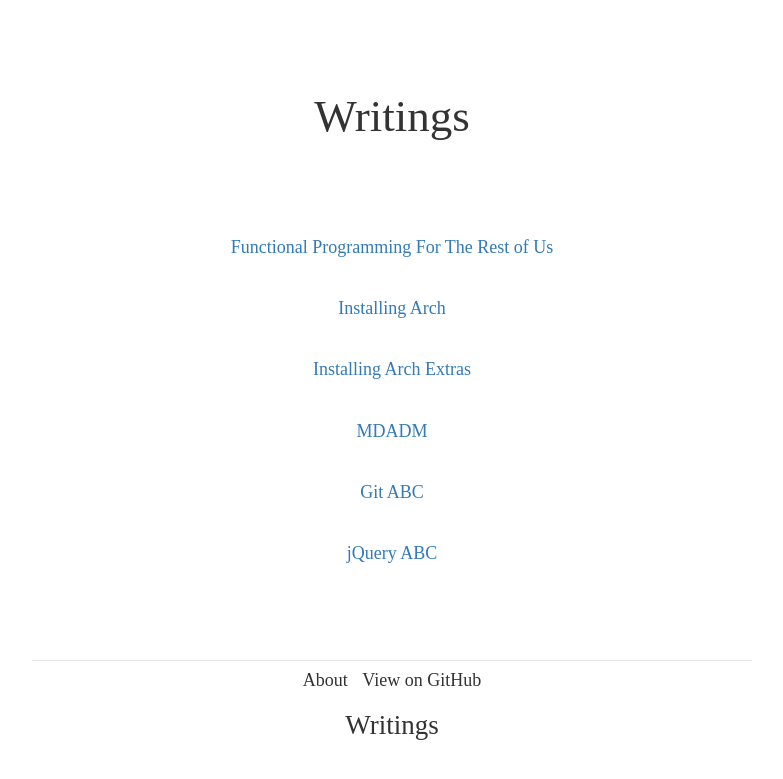
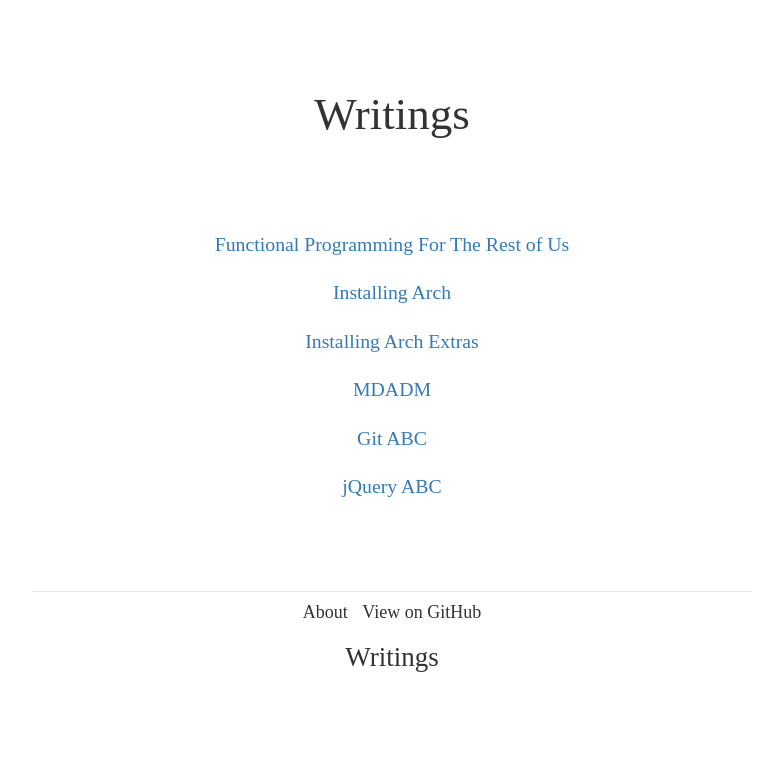
Before and after one commit to drypot/writings, a Jekyll site: the page built from docs/index.md, in a window 1280 px wide. Shown: the top 779 px of the page, without its empty margins (248-1031 px from the left). Built offline with Jekyll 4.4.1, drawn with Linux system fonts in a browser that asks for light colours.

Commit message:
updage css.

```diff
--- a/docs/_config.yml
+++ b/docs/_config.yml
@@ -18,6 +18,7 @@ email: drypot@gmail.com
 description: Some Technical Writings for Software Development
 url: "https://drypot.github.io" # the base hostname & protocol for your site
 baseurl: "/writings" # the subpath of your site, e.g. /blog
+port: 4001
 twitter_username: drypot
 github_username: drypot
 
--- a/docs/_layouts/page.html
+++ b/docs/_layouts/page.html
@@ -15,24 +15,22 @@
   </head>
   <body>
     {% if page.url != '/' %}
-      <div class="section page-header">
-        <div class="page-header-site-name"><a href="{{ site.baseurl }}/">{{ site.title }}</a></div>
+      <div class="page-header">
+        <div class="site-name"><a href="{{ site.baseurl }}/">{{ site.title }}</a></div>
       </div>
     {% endif %}
-    <div class="section page-title">
+    <div class="page-title">
       <h1>{{ page.title }}</h1>
     </div>
-    <div class="section page-content {{ page.class }}">
+    <div class="page-content {{ page.class }}">
       {{ content }}
     </div>
-    <div class="section page-footer">
-      <div class="about-list">
-        <ul class="list-inline">
-          <li><a href="https://drypot.github.io" target=_blank>About</a></li>
-          <li><a href="https://github.com/drypot/writings" target=_blank>View on GitHub</a></li>
-        </ul>
-      </div>
-      <div class="page-header-site-name"><a href="{{ site.baseurl }}/">{{ site.title }}</a></div>
+    <div class="page-footer">
+      <ul>
+        <li><a href="https://drypot.github.io" target=_blank>About</a></li>
+        <li><a href="https://github.com/drypot/writings" target=_blank>View on GitHub</a></li>
+      </ul>
+      <div class="site-name"><a href="{{ site.baseurl }}/">{{ site.title }}</a></div>
     </div>
   </body>
 </html>
--- a/docs/css/base.scss
+++ b/docs/css/base.scss
@@ -1,13 +1,16 @@
 ---
 ---
+
+// macro
+
 $color: #333;
 $dim-color: lighten($color, 50%);
 $line-color: lighten($color, 70%);
 
-$margin: 3em;
 $width: 720px;
-
-$form-width: 480px;
+$side-space: 8px;
+$layout-margin: 5rem;
+$margin: 3rem;
 
 @mixin narrow {
   @media (min-width: 768px) {
@@ -33,13 +36,10 @@ $form-width: 480px;
   }
 }
 
-// basic layout
+// base
 
 html {
-}
-
-body {
-  font-size: 14px;
+  font-size: 16px;
   @include narrow {
     font-size: 16px;
   }
@@ -49,79 +49,47 @@ body {
   @include wide {
     font-size: 20px;
   }
-  //font-size: 1em;
+}
+
+body {
+  font-size: 1rem;
   font-family: serif;
   line-height: 160%;
   color: $color;
+  text-align: center;
+}
+
+h1, h2, h3, p, pre, hr, ul {
+  margin: 0.8rem $side-space;
+}
+
+h1 {
+  font-size: 2.5rem;
+  margin-top: $layout-margin;
+  margin-bottom: $layout-margin;
 }
 
 h2 {
-  font-size: 1.8em;
-  margin: 1.5em 0em 0.7em;
+  font-size: 1.8rem;
+  margin-top: 3rem;
+  margin-bottom: 0.9rem;
 }
 
 h3 {
-  font-size: 1.4em;
-  margin: 1.5em 0em 0.8em;
+  font-size: 1.4rem;
+  margin-top: 2.1rem;
 }
 
 p {
-  margin: 0em 0em 0.8em;
 }
 
 pre {
   font-size: 0.8em;
-  margin: 0em 8px 1.3em;
-}
-
-h2, h3, p {
-  padding: 0px 8px 0px;
-}
-
-@mixin section {
-  max-width: $width;
-  margin: $margin * 1.5 auto; // auto 는 IE9 이상부터
-  @include narrow {
-    margin: $margin * 1.7 auto;
-  }
-  /*
-  @include normal {
-    margin: $margin * 1.9 auto;
-  }
-  */
-  /*@include wide {
-    margin: $margin * 2.1 auto;
-  }*/
-  text-align: center;
-}
-
-.section {
-  @include section;
-}
-
-@mixin sub-section {
-  margin: $margin auto;
-  @include narrow {
-    margin: $margin * 1.1 auto;
-  }
-  @include normal {
-    margin: $margin * 1.2 auto;
-  }
-  @include wide {
-    margin: $margin * 1.3 auto;
-  }
-}
-
-.sub-section {
-  @include sub-section;
-}
-
-.mini-section {
-  margin: $margin * 0.8 auto;
+  margin-top: 1.3em;
+  margin-bottom: 1.3em;
 }
 
 pre.clean {
-  margin: $margin auto;
   padding: 0px;
   border: 0px;
   background-color: inherit;
@@ -129,81 +97,80 @@ pre.clean {
 }
 
 hr {
-  margin: 0px;
+  margin-top: 1.5rem;
+  margin-bottom: 1.5rem;
 }
 
-// home
+ul {
+  list-style: none;
+  padding: 0px;
+  li {
+    margin-bottom: 0.3em;
+  }
+}
+
+.vspace {
+  margin-bottom: $margin;
+}
+
+// page
 
 .page-header { // bootstrap 에 같은 이름 클래스가 정의되어 있다;
-  @include ac-link;
-  margin-top: 0px;
+  max-width: $width;
+  margin: 0px auto $layout-margin;
   padding: 0px; // overriding bootstrap
   border-bottom: 1px solid $line-color;
-  //border-bottom: 0px;
+  @include ac-link;
 }
 
 .page-footer {
-  @include ac-link;
+  max-width: $width;
+  margin: $layout-margin auto;
   padding: 0px; // overriding bootstrap
   border-top: 1px solid $line-color;
-  //border-top: 0px;
-  .about-list {
-    margin: 0.3em auto;
-    ul {
-      margin: 0px;
-      li {
-        padding: 0 5px;
-        padding: 0 5px;
-      }
+  ul {
+    margin: 0.3rem auto;
+    padding: 0px;
+    list-style: none;
+    li {
+      display: inline-block;
+      margin-bottom: 0px;
+      padding: 0 5px;
     }
   }
+  @include ac-link;
 }
 
-.page-header-site-name {
+.page-header > .site-name, .page-footer > .site-name {
+  font-size: 1.5em;
   margin: 0.6em auto;
-  font-size: 1.5em;
   a:hover {
     text-decoration: none;
   }
 }
 
 .page-title {
-  @include section;
-  @include ac-link;
-  a:hover {
-    text-decoration: none;
-  }
-  h1 {
-    font-size: 2.5em;
-  }
+  max-width: $width;
+  margin: $layout-margin auto;
 }
 
-.top-links {
-  a {
-    padding-left:8px;
-    padding-right:8px;
-  }
-}
-
-// page content
-
 .page-content {
+  max-width: $width; // 와이드 이미지는 없다고 가정했다. 이미지가 들어가는 사이트는 섹션별로 폭을 설정해야.
+  margin: $layout-margin auto;
   text-align: left;
   p.go-to-index {
     text-align: center;
-    font-size: 1.5em;
-    margin: 4em 0em;
+    font-size: 1.3rem;
+    margin: $layout-margin auto;
   }
 }
 
 .page-content-index {
   text-align: center;
   ul {
-    list-style: none;
-    margin: 0em 0.5em 3em;
-    padding-left: 0px;
     li {
-      margin-bottom: 1.8em;
+      font-size: 1.1em;
+      margin-bottom: 1em;
     }
   }
 }
```
Also changed, not shown: 1 other file.
